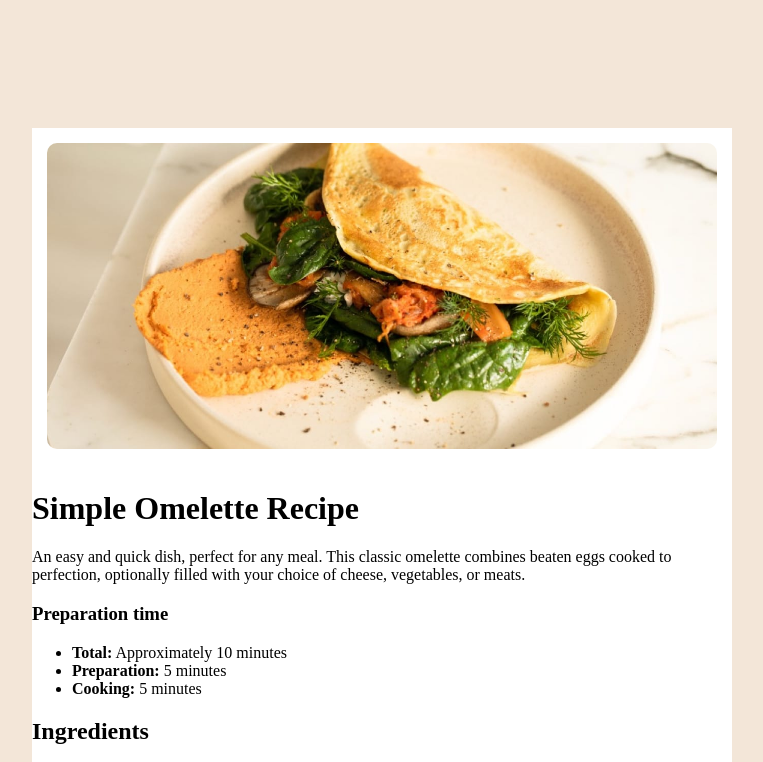
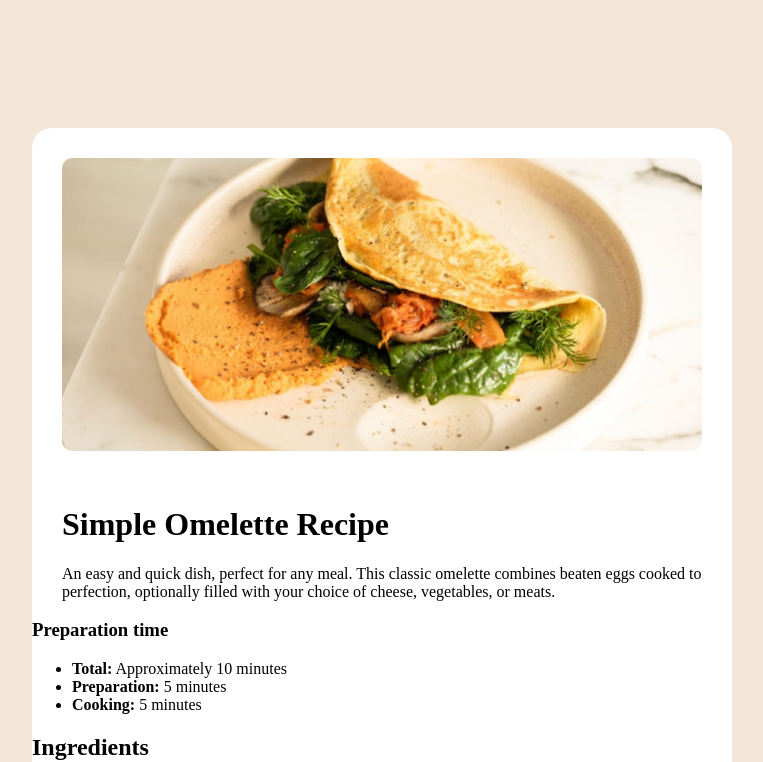
Before and after one commit to LDZM341/Recipe-Page, a plain HTML site: page index.html in a window 1280 px wide. Shown: the top 762 px of the page, without its empty margins (258-1021 px from the left). Drawn offline with Linux system fonts and the light colour scheme.

Commit message:
Update style.css

```diff
--- a/style.css
+++ b/style.css
@@ -9,12 +9,17 @@ body{
 .container{
     background-color: hsl(0, 0%, 100%);
     width: 700px;
-    height: 1350px;
+    height: 1150px;
     margin: 120px 350px;
+    border-radius: 20px;
 }
 
 img{
-    margin: 15px;
-    width: 670px;
+    margin: 30px;
+    width: 640px;
     border-radius: 10px;
 }
+
+h1,p{
+    margin-left: 30px;
+}
```
